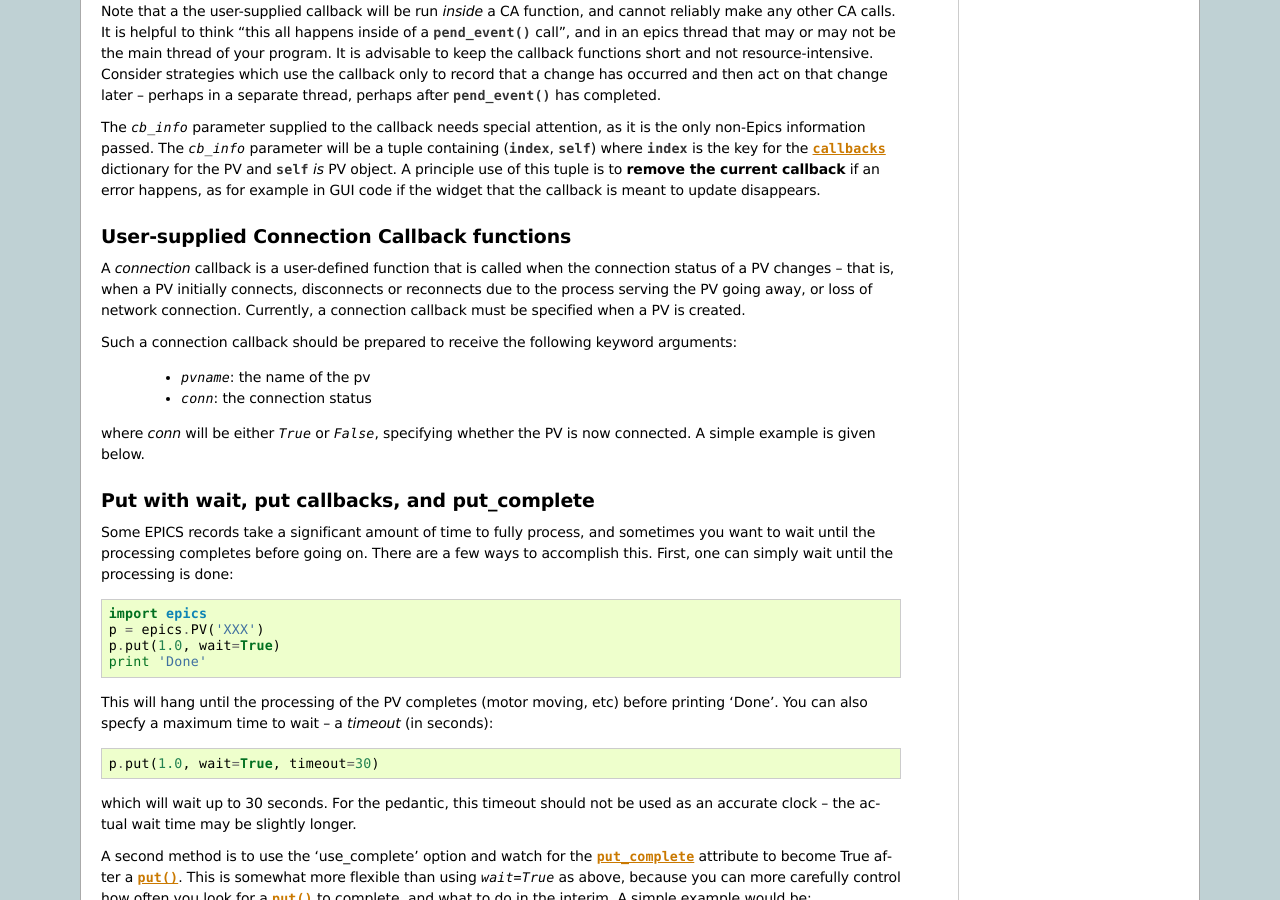
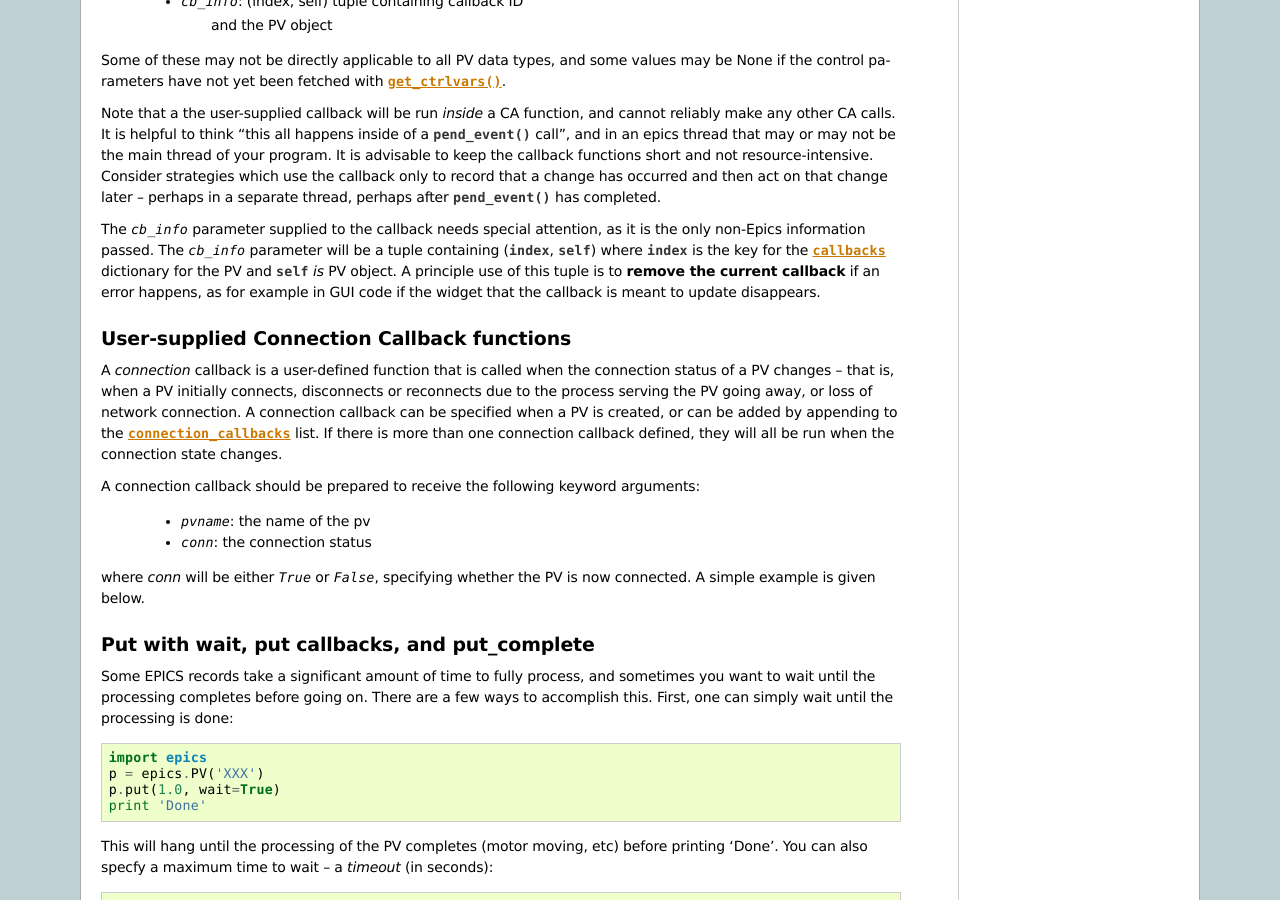
Before and after one commit to pyepics/pyepics, a Sphinx documentation site: the page built from doc/pv.rst, in a window 1280 px wide and 900 px high, scrolled down 6855 px. Built offline with Sphinx 7.4.7, drawn with Linux system fonts in a browser that asks for light colours; formulas are drawn with MathJax 3; the version number is read from the project's files by our own code; some of the changed text lies outside the part shown.

Commit message:
doc changes

```diff
--- a/doc/pv.rst
+++ b/doc/pv.rst
@@ -339,6 +339,12 @@
           methods :meth:`add_callback`, :meth:`remove_callback`, and
           :meth:`clear_callbacks` instead of altering this dictionary directly.
 
+.. attribute:: connection_callbacks
+
+   a simple list of connection callbacks: functions to be run when the
+   connection status of the PV changes. See
+   :ref:`pv-connection_callbacks-label` for more details.
+
 ..  _pv-as-string-label:
 
 String representation for a PV
@@ -488,11 +494,12 @@
 A *connection* callback is a user-defined function that is called when the
 connection status of a PV changes -- that is, when a PV initially
 connects, disconnects or reconnects due to the process serving the PV going
-away, or loss of network connection.  Currently, a connection callback must
-be specified when a PV is created.
+away, or loss of network connection.  A connection callback can be
+specified when a PV is created, or can be added by appending to the
+:attr:`connection_callbacks` list.  If there is more than one connection
+callback defined, they will all be run when the connection state changes.
 
-Such a connection callback should be prepared to receive the following
-keyword arguments:
+A connection callback should be prepared to receive the following keyword arguments:
 
     * `pvname`: the name of the pv
     * `conn`: the connection status
--- a/doc/wx.rst
+++ b/doc/wx.rst
@@ -21,10 +21,10 @@
 wx Widgets for Epics
 =================================
 
-pvCtrlMixin
+pvMixin
 ~~~~~~~~~~~~
 
-.. class:: pvCtrlMixin(parent, pv=None, font=None, fg=None, bg=None, **kw)
+.. class:: pvMixin(parent, pv=None, font=None, fg=None, bg=None, **kw)
 
    This is a mixin class for wx Controls with epics PVs:  This connects to
    PV, and manages callback events for the PV.
```
Also changed, not shown: other parts of doc/pv.rst (+1 -1 lines), doc/ca.rst (+5 -4 lines), 1 other file.
